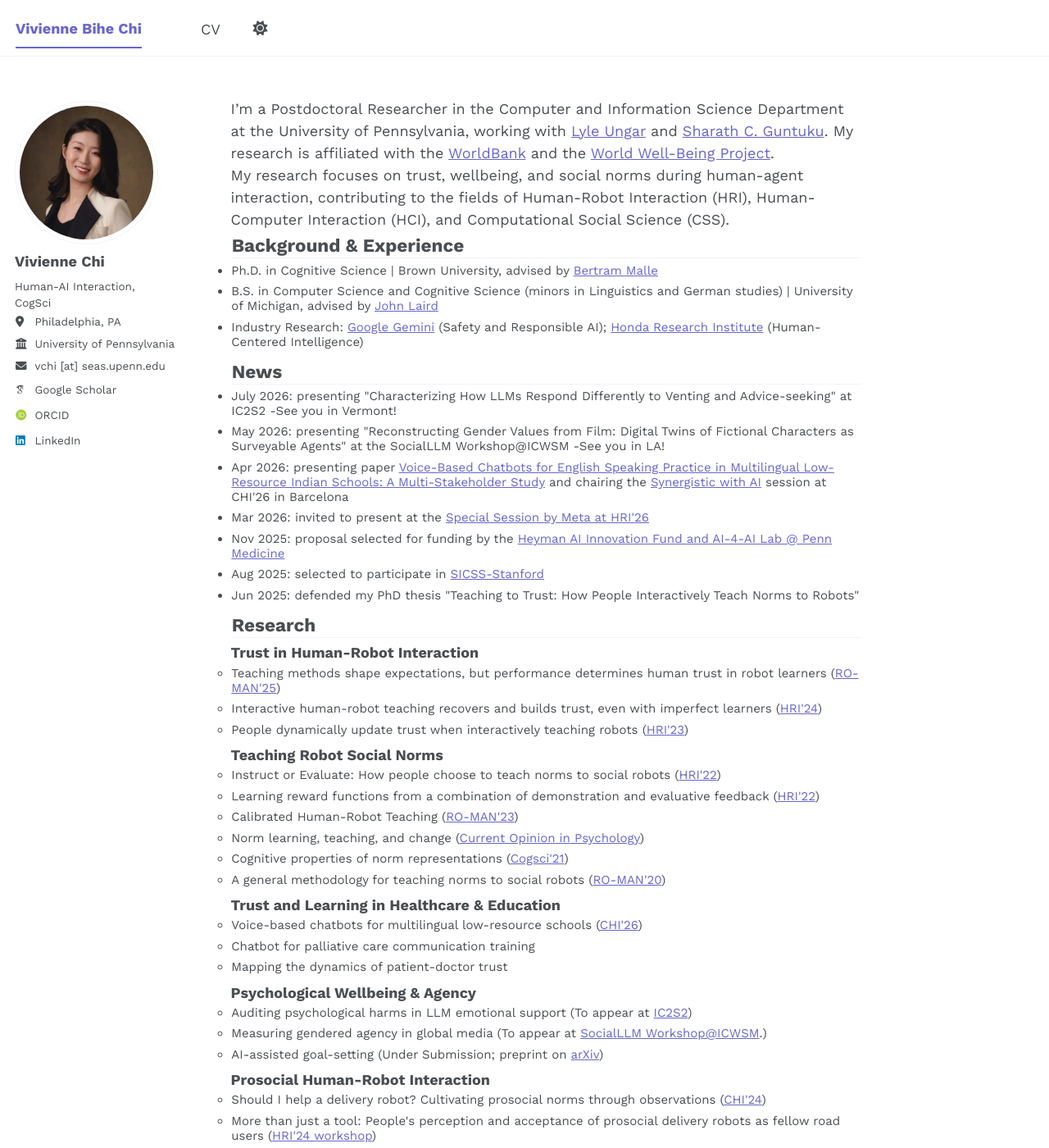
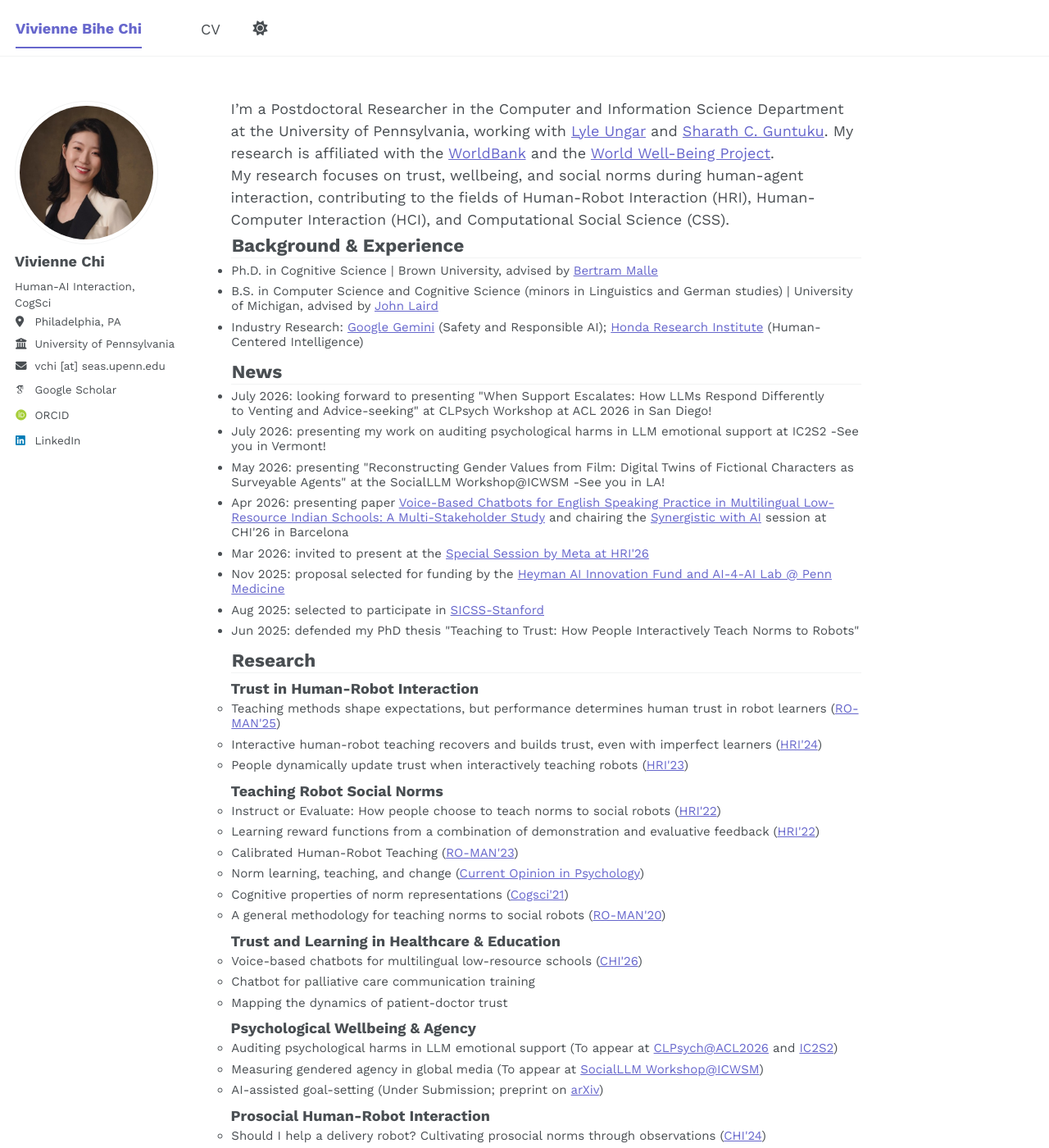
Before and after one commit to vivichi7/vivichi7.github.io, a Jekyll site: the page built from _pages/about.md, in a window 1280 px wide and 1400 px high. Shown: the whole window at 82% size. Built offline with Jekyll 4.4.1, drawn with Linux system fonts in a browser that asks for light colours; some web fonts are replaced; a script bundle is joined from its source files by our own code; library files that are not in the unit come from our copies.

Commit message:
clpsych update

```diff
--- a/_pages/about.md
+++ b/_pages/about.md
@@ -27,7 +27,8 @@ News
 ------
 <div style="font-size: smaller; line-height: 1.2;">
 <ul>
-<li>July 2026: presenting "Characterizing How LLMs Respond Differently to Venting and Advice-seeking" at IC2S2 -See you in Vermont!</li>
+<li>July 2026: looking forward to presenting  "When Support Escalates: How LLMs Respond Differently to Venting and Advice-seeking" at CLPsych Workshop at ACL 2026 in San Diego! </li>
+<li>July 2026: presenting my work on auditing psychological harms in LLM emotional support at IC2S2 -See you in Vermont!</li>
 <!-- <li>July 2026: I'll be attending IC2S2 in Vermont to present my ongoing work "Characterizing-hope to see you there!</li> -->
 <li>May 2026: presenting "Reconstructing Gender Values from Film: Digital Twins of Fictional Characters as Surveyable Agents" at the SocialLLM Workshop@ICWSM -See you in LA!</li>
 <li>Apr 2026: presenting paper <a href="https://dl.acm.org/doi/10.1145/3772318.3791266">Voice-Based Chatbots for English Speaking Practice in Multilingual Low-Resource Indian Schools: A Multi-Stakeholder Study</a> and chairing the <a href="https://programs.sigchi.org/chi/2026/program/session/225046">Synergistic with AI</a> session at CHI'26 in Barcelona</li>
@@ -85,8 +86,8 @@ My current work is organized around four key themes:-->
 **Psychological Wellbeing & Agency**
 <div style="font-size: smaller; line-height: 1.2;">
 <ul style="list-style-type: circle;">
-<li>Auditing psychological harms in LLM emotional support (To appear at <a href="https://ic2s2-2026.org/">IC2S2</a>)</li>
-<li>Measuring gendered agency in global media (To appear at <a href="https://social-llm-workshop.github.io/">SocialLLM Workshop@ICWSM</a>.)</li>
+<li>Auditing psychological harms in LLM emotional support (To appear at <a href="https://clpsych.org/">CLPsych@ACL2026</a> and <a href="https://ic2s2-2026.org/">IC2S2</a>)</li>
+<li>Measuring gendered agency in global media (To appear at <a href="https://social-llm-workshop.github.io/">SocialLLM Workshop@ICWSM</a>)</li>
 <li>AI-assisted goal-setting (Under Submission; preprint on <a href= "https://doi.org/10.48550/arXiv.2605.12344">arXiv</a>)</li>
 </ul>
 </div>
```
Also changed, not shown: _pages/cv.md (+1 -1 lines).
